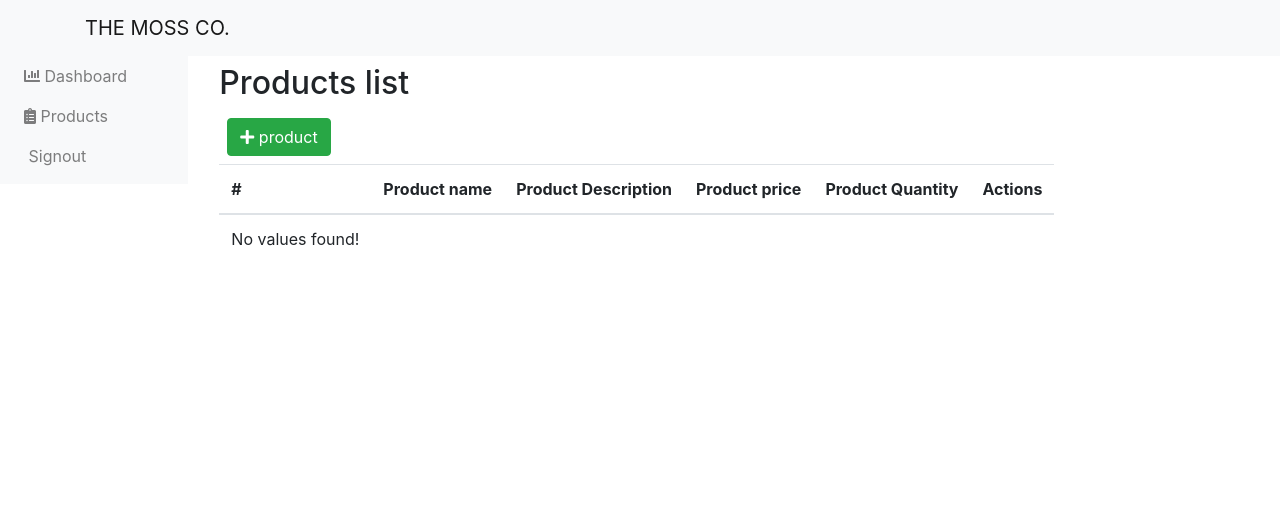
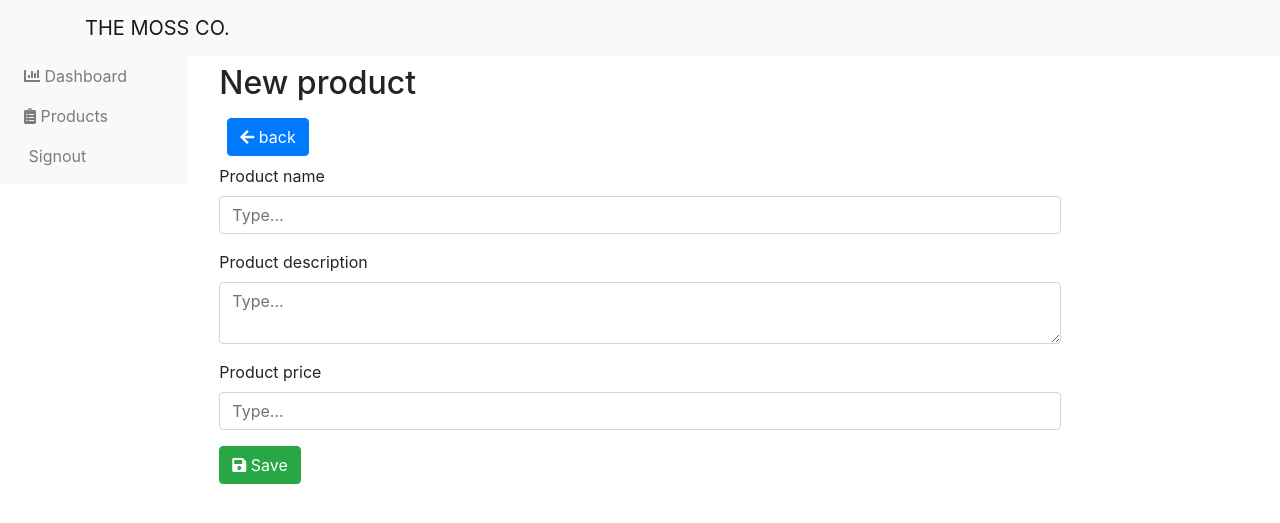
Before and after one commit to ndahimana154/mossco-products-website, a PHP site: page /admin-new-product.php in a window 1280 px wide. Shown: the top 523 px of the page. Run offline with PHP 8.4, Linux system fonts and the light colour scheme; data that the repository does not hold is empty.

Commit message:
Now product is being saved successfully

```diff
--- a/admin-new-product.php
+++ b/admin-new-product.php
@@ -30,66 +30,71 @@
         <!-- Dashboard Content -->
         <div class="col-md-8 mt-5 p-3">
             <!-- Right div with dashboard content -->
-            <h2>Products list</h2>
+            <h2>New product</h2>
             <div class="">
                 <div class="p-2">
-                    <a href="admin-new-product.php" class="btn btn-success">
-                        <i class="fa fa-plus"></i> product
+                    <a href="admin-products.php" class="btn btn-primary">
+                        <i class="fa fa-arrow-left"></i> back
                     </a>
                 </div>
-                <table class="table table-responsive table-hover">
-                    <thead>
-                        <tr>
-                            <th>#</th>
-                            <th>Product name</th>
-                            <th>Product Description</th>
-                            <th>Product price</th>
-                            <th>Product Quantity</th>
-                            <th>Actions</th>
-                        </tr>
-                    </thead>
-                    <tbody>
-                        <?php
-                            $count=1;
-                            $get_products = mysqli_query($server,"SELECT * from
-                                products
+                <form action="" method="post">
+                    <?php
+                        if (isset($_POST['save_productBTN'])) {
+                            $name = $_POST['name'];
+                            $description = $_POST['descr'];
+                            $price = $_POST['price'];
+                            // Check the product doesn't exists
+                            $check_product = mysqli_query($server,"SELECT * from products
+                                WHERE product_name = '$name'
                             ");
-                            if (mysqli_num_rows($get_products) < 1) {
+                            if (mysqli_num_rows($check_product) > 0) {
                                 ?>
-                                <tr>
-                                    <td>
-                                        No values found!
-                                    </td>
-                                </tr>
+                                <p class="alert alert-danger">
+                                    Product already exists
+                                </p>
                                 <?php
                             }
-                            while ($data_products = mysqli_fetch_array($get_products)) {
-                                ?>
-                                <tr>
-                                    <td>
-                                        <?php echo $count++; ?>
-                                    </td>
-                                    <td>
-                                        <?php echo $data_products['product_name']; ?>
-                                    </td>
-                                    <td>
-                                        <?php echo $data_products['product_description']; ?>
-                                    </td>
-                                    <td>
-                                        <?php echo $data_products['product_price']."RWF"; ?>
-                                    </td>
-                                    <td>
-                                        <?php echo $data_products['product_quantity']; ?>
-                                    </td>
-                                    <td>
-
-                                    </td>
-                                </tr>
-                                <?php
+                            else {
+                                $save = mysqli_query($server,"INSERT into products VALUES(null,'$name','$description','$price','0')");
+                                if (!$save) {
+                                    ?>
+                                    <p class="alert alert-danger">
+                                        Product not saved!
+                                    </p>
+                                    <?php
+                                }
+                                else {
+                                    ?>
+                                    <p class="alert alert-success">
+                                        Product is saved successfully.
+                                    </p>
+                                    <?php
+                                }
                             }
-                        ?>
-                    </tbody>
-                </table>
+                        }
+                    ?>
+                    <div class="form-group">
+                        <label for="">
+                            Product name
+                        </label>
+                        <input type="text" name="name" placeholder="Type..." class="form-control" required>
+                    </div>
+                    <div class="form-group">
+                        <label for="">
+                            Product description
+                        </label>
+                        <textarea name="descr" placeholder="Type..." class="form-control" required></textarea>
+                    </div>
+                    <div class="form-group">
+                        <label for="">
+                            Product price
+                        </label>
+                        <input type="number" name="price" placeholder="Type..." class="form-control" required>
+                    </div>
+                    <button type="submit" name="save_productBTN" class="btn btn-success">
+                        <i class="fa fa-save"></i> Save
+                    </button>
+                </form>
             </div>
 
 
```
